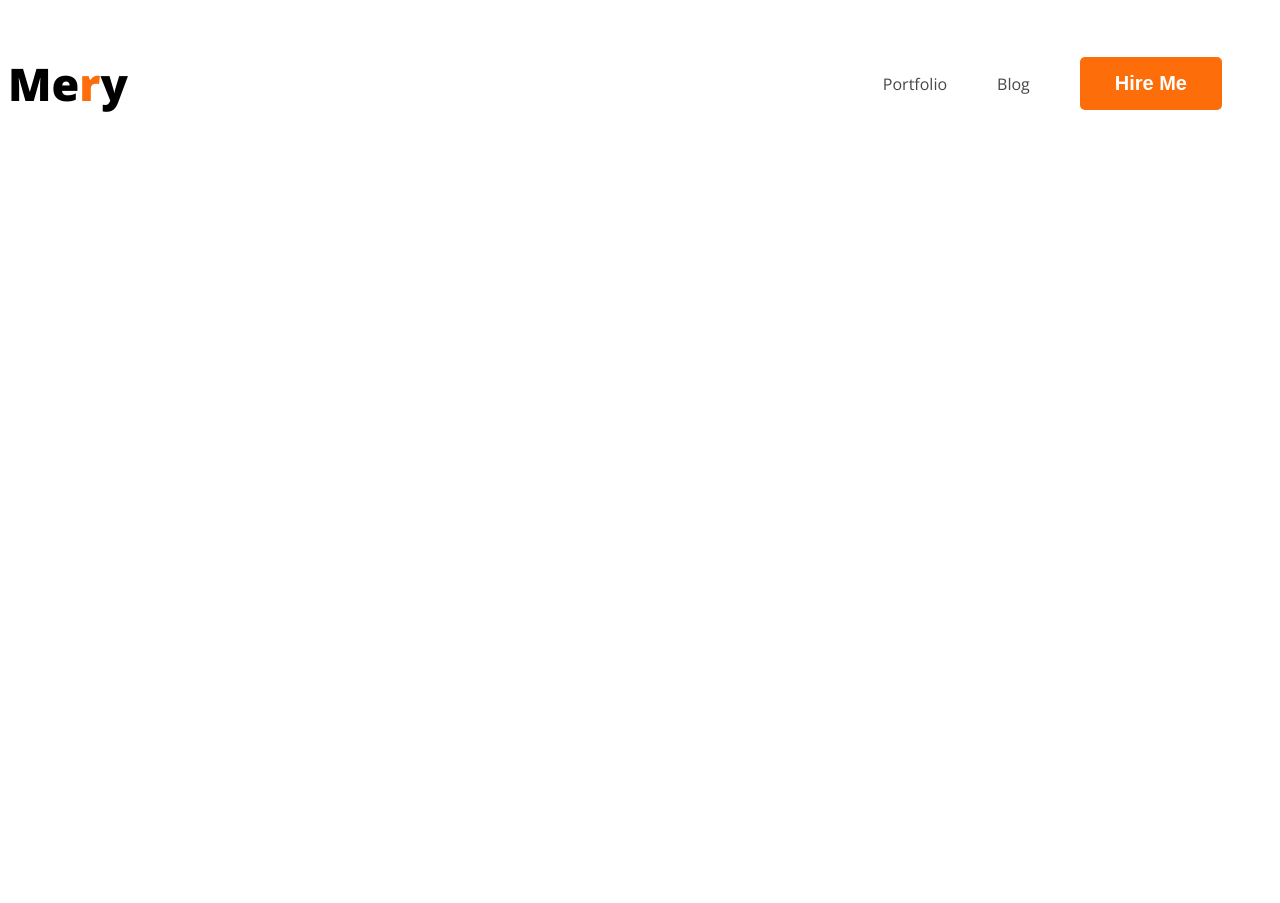
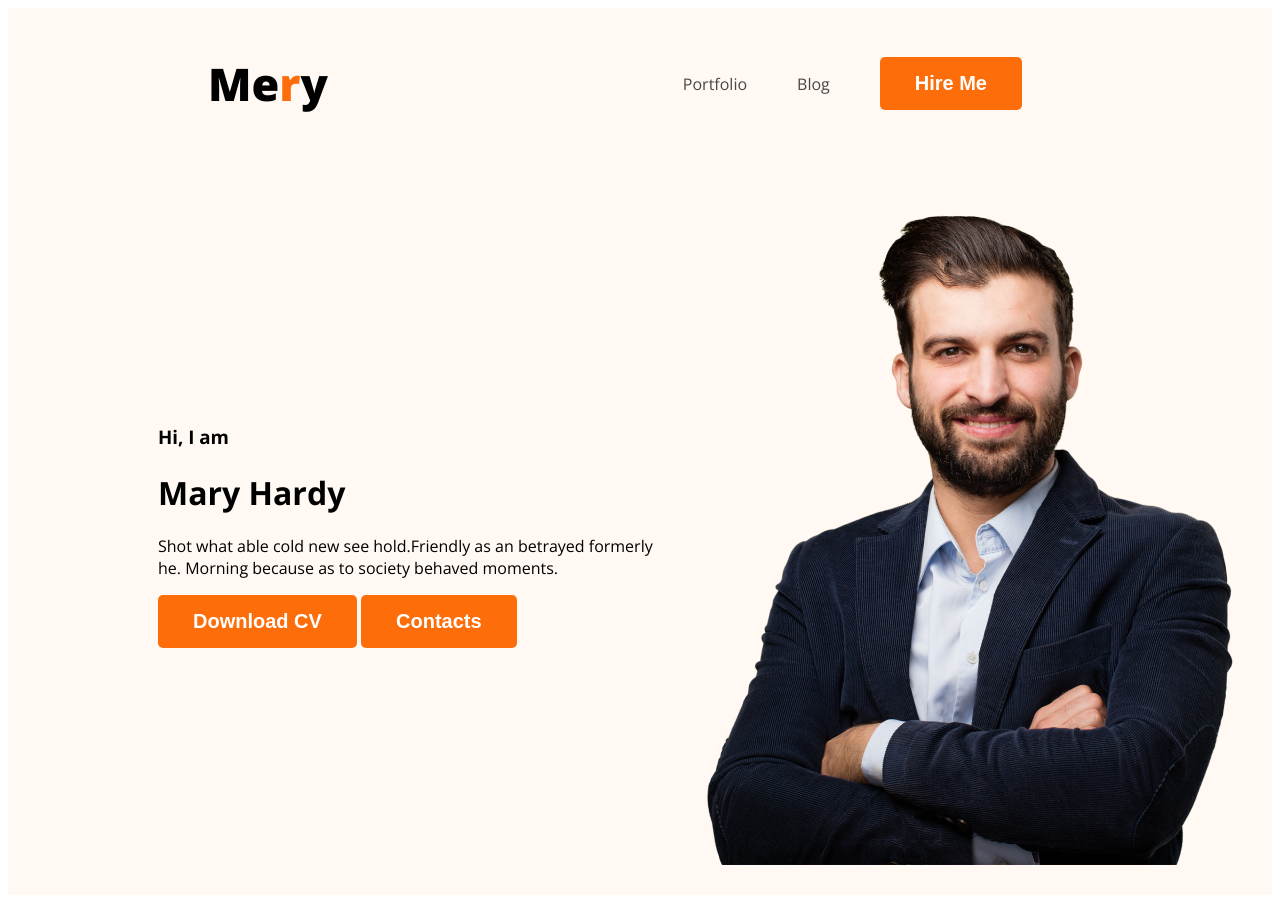
Before and after one commit to pranto-bpi/developer-portfolio, a plain HTML site: page index.html in a window 1280 px wide. Before the commit the page ends 800 px from the top, so only its background shows below. Drawn offline with nearby package versions, Linux system fonts and the light colour scheme.

Commit message:
create banner

```diff
--- a/index.html
+++ b/index.html
@@ -11,7 +11,7 @@
     <link rel="stylesheet" href="styles/portfolio.css">
   </head>
   <body>
-    <header>
+    <header class="header">
       <nav>
           <h3 class="nav-title">Me<span class="text-primary">r</span>y</h3>
           <ul>
@@ -20,6 +20,16 @@
                <li> <button class="btn-primary">Hire Me</button></li>
           </ul>
       </nav>
+      <div class="banner">
+        <div class="banner-content">
+          <h3 class=" banner-gretting" >Hi, I  am </h3>
+          <h1 class="banner-title">Mary Hardy</h1>
+          <p>Shot what able cold new see hold.Friendly as an betrayed formerly he. Morning because as to society behaved moments.</p>
+          <button class="btn-primary">Download CV</button>
+          <button class="btn-primary">Contacts</button>
+        </div>
+        <img class="profile-pic" src="images/hardy.png" alt="">
+      </div>
     </header>
     <main></main>
     <footer></footer>
--- a/styles/portfolio.css
+++ b/styles/portfolio.css
@@ -23,6 +23,7 @@ nav{
      display: flex;
      justify-content: space-between;
      align-items: center;
+     margin: 0 200px;
 }
 .nav-title{
      color: var( #181818);
@@ -46,3 +47,18 @@ nav a{
      color: #474747;
 
 }
+/* header style */
+.header{
+     background: #FFF8F3;
+
+}
+.banner{
+     padding:30px 30px 30px 150px;
+     display: flex;
+     align-items: center;
+}
+.banner .profile-pic{
+     width: 584px;
+     height: 676px;
+     flex-shrink: 0;
+}
```
